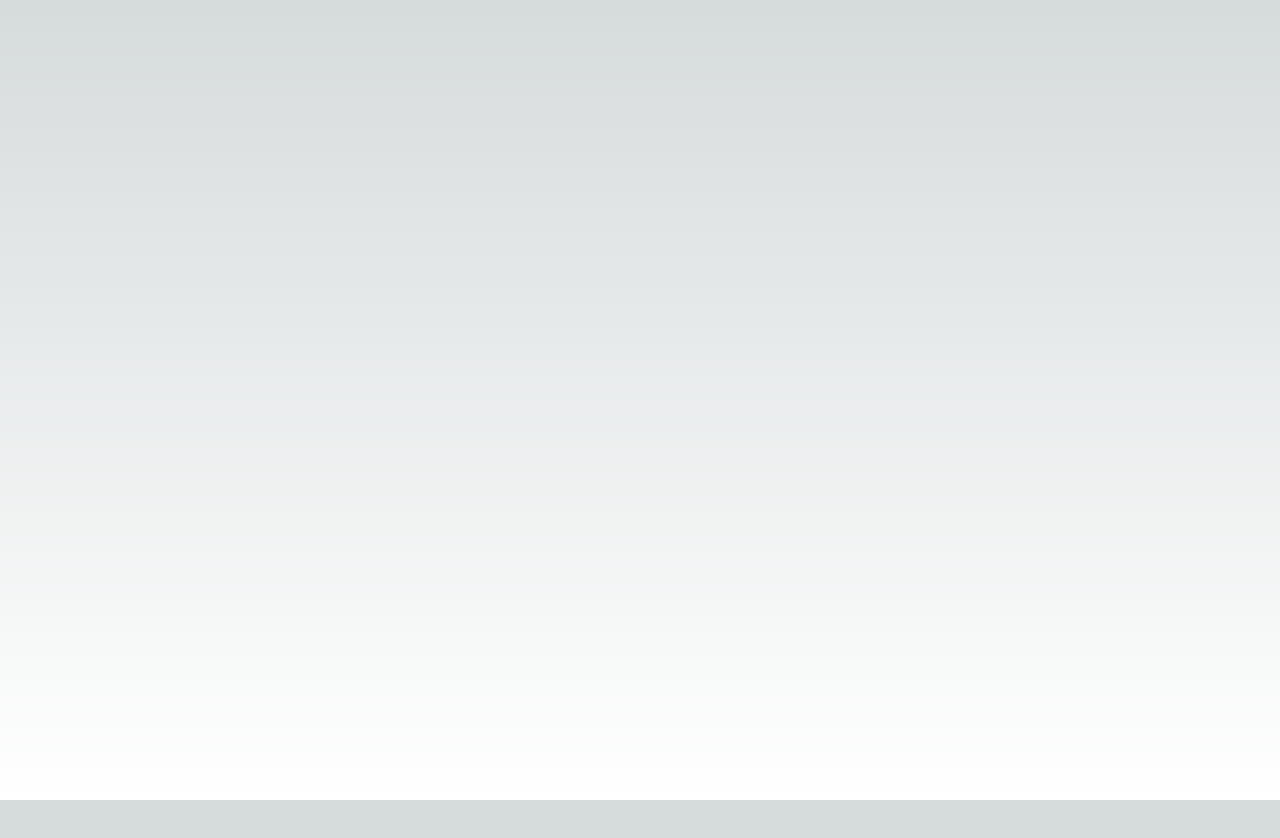
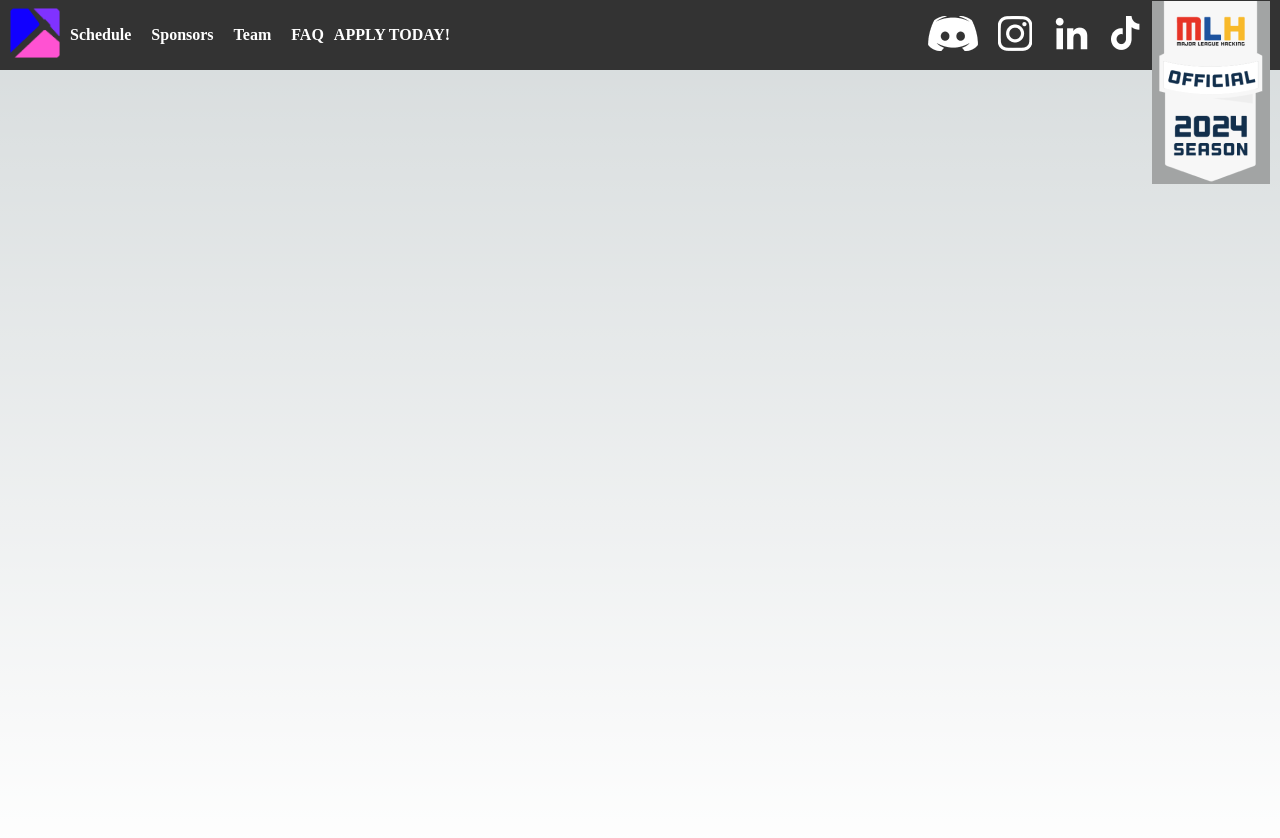
Before and after one commit to acmhack/pickhacks-2024, a Next.js app: page / in a window 1280 px wide. Shown: the top 838 px of the page. Before the commit the page ends 800 px from the top, so only its background shows below. Built offline with nearby package versions, Linux system fonts and the light colour scheme.

Commit message:
Partly finished navbar
eric d gets to finish it :) :thumbsup:

```diff
--- /dev/null
+++ b/src/components/Navbar.tsx
@@ -0,0 +1,28 @@
+import * as React from 'react';
+import styles from '../styles/components/Navbar.module.css'
+
+function Navbar() {
+  return (
+    <nav className={styles.navbar}>
+      <div className={styles.container}>
+        <ul className={styles.list}>
+          <li className={styles.logo}><a className={styles.icon} href='#'><img src='../images/Logo 2024.png'/></a></li>
+          <li className={styles.item}><a className={styles.buttons} href='#schedule'>Schedule</a></li>
+          <li className={styles.item}><a className={styles.buttons} href='#sponsors'>Sponsors</a></li>
+          <li className={styles.item}><a className={styles.buttons} href='#team'>Team</a></li>
+          <li className={styles.item}><a className={styles.buttons} href='#faq'>FAQ</a></li>
+          <li className={styles.apply}><a className={styles.buttons} href='https://www.pickhacks.io'>APPLY TODAY!</a></li>
+        </ul>
+        <ul className={styles.social}>
+          <li className={styles.item}><a className={styles.icon} href='#'><img src='../images/IconDiscord.png'/></a></li>
+          <li className={styles.item}><a className={styles.icon} href='#'><img src='../images/IconInstagram.png'/></a></li>
+          <li className={styles.item}><a className={styles.icon} href='#'><img src='../images/IconLinkedIn.png'/></a></li>
+          <li className={styles.item}><a className={styles.icon} href='#'><img src='../images/IconTikTok.png'/></a></li>
+          <li className={styles.banneritem}><a className={styles.banner} href='#'><img src='../images/MLH Banner.png'/></a></li>
+        </ul>
+      </div>
+    </nav>
+  )
+}
+
+export default Navbar
--- a/src/pages/index.tsx
+++ b/src/pages/index.tsx
@@ -2,6 +2,7 @@ import Head from 'next/head'
 import Image from 'next/image'
 import { Inter } from 'next/font/google'
 import styles from '@/styles/Home.module.css'
+import Navbar from '@/components/Navbar'
 
 const inter = Inter({ subsets: ['latin'] })
 
@@ -14,6 +15,7 @@ export default function Home() {
         <meta name="viewport" content="width=device-width, initial-scale=1" />
         <link rel="icon" href="/favicon.ico" />
       </Head>
+      <Navbar/>
       <main className={`${styles.main} ${inter.className}`}>
 
       </main>
--- /dev/null
+++ b/src/styles/components/Navbar.module.css
@@ -0,0 +1,66 @@
+.navbar {
+    background-color: #333;
+    padding: 10px 0;
+}
+
+.container {
+display: flex;
+justify-content: space-between;
+align-items: center;
+padding: 10px;
+height: 50px;
+}
+
+.logo {
+text-decoration: none;
+color: white;
+}
+
+.logo a img {
+width: 50px;
+height: auto;
+}
+
+.icon {
+text-decoration: none;
+color: white;
+}
+
+
+.icon a img {
+width: 20px;
+height: auto;
+}
+
+.list,
+.social {
+list-style: none;
+margin: 0;
+padding: 0;
+display: flex;
+align-items: center;
+}
+
+.item {
+margin-left: 10px;
+margin-right: 10px;
+}
+
+.buttons {
+text-decoration: none;
+color: white;
+font-weight: bold;
+}
+
+.buttons:hover {
+text-decoration: underline;
+}
+
+.banneritem{
+    overflow: visible;
+}
+/* FIXME */
+.banneritem a img{
+    overflow: visible;
+    margin-top: 120px;
+}
```
